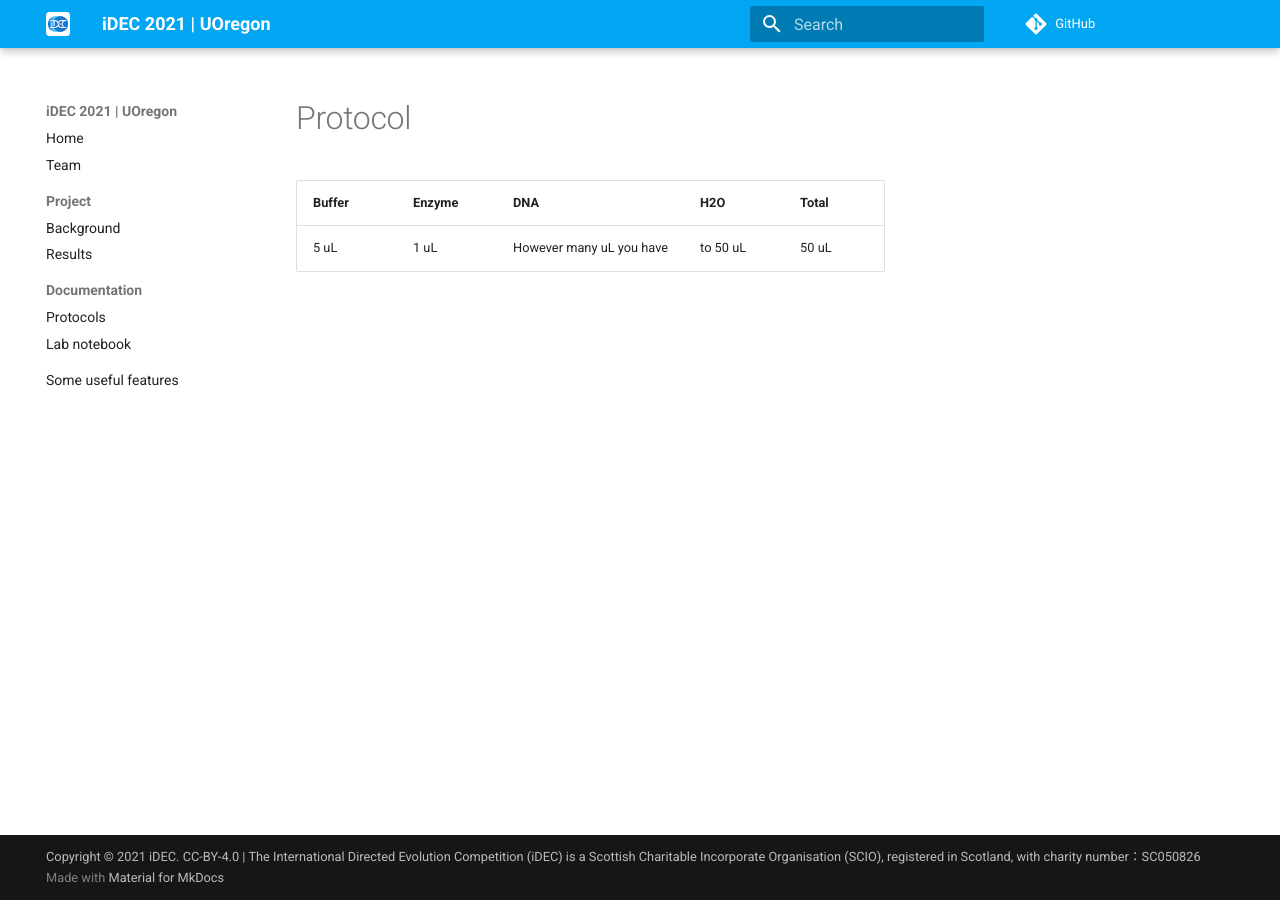
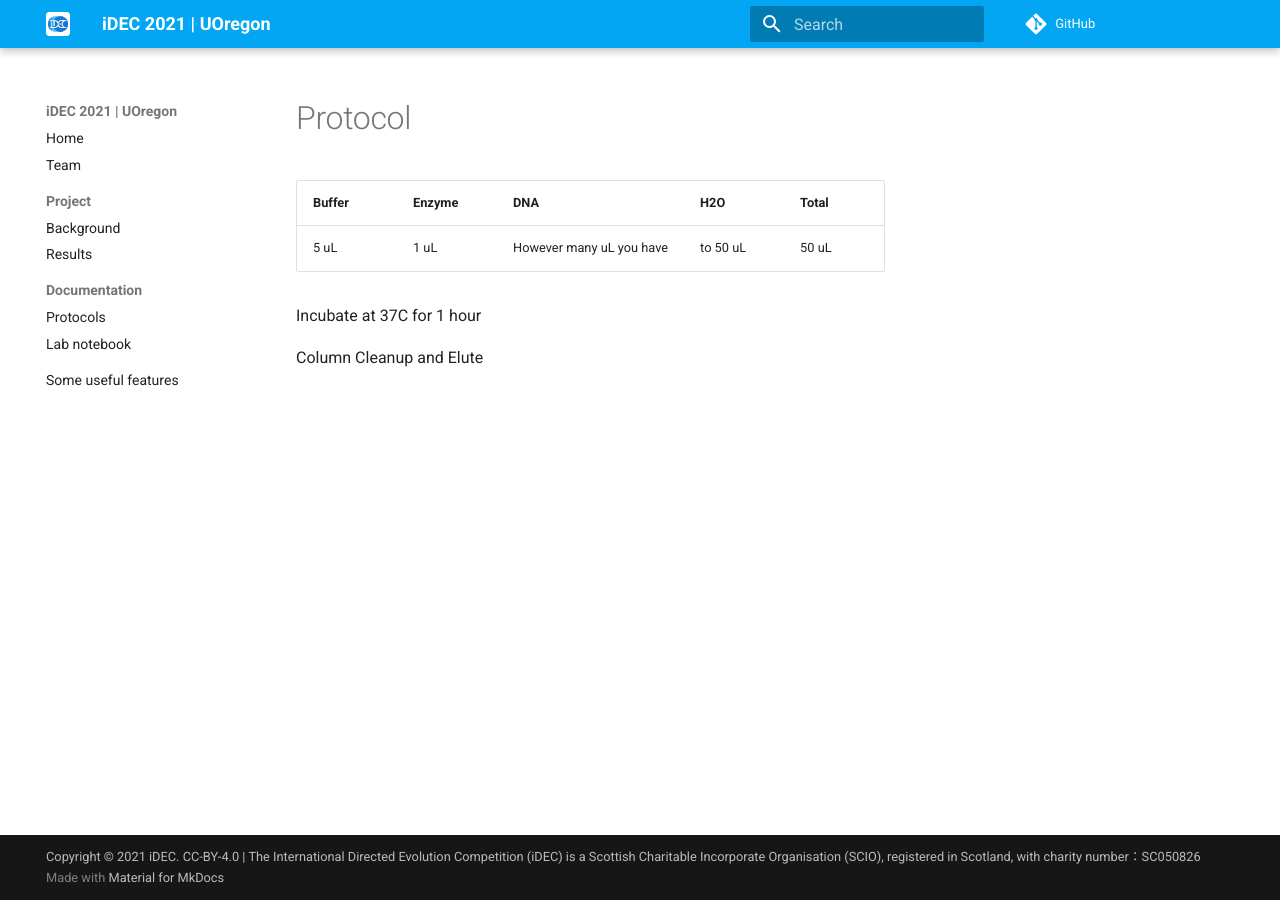
Before and after one commit to idec2021/UOregon, an MkDocs documentation site: the page built from docs/documentation/RestrictionDigest.md, in a window 1280 px wide. Built offline with MkDocs 1.6.1 and Material for MkDocs 9.7.7, drawn with Linux system fonts in a browser that asks for light colours; comment, search, counter and statistics services are not loaded.

Commit message:
Update RestrictionDigest.md

```diff
--- a/docs/documentation/RestrictionDigest.md
+++ b/docs/documentation/RestrictionDigest.md
@@ -3,3 +3,7 @@
 | Buffer | Enzyme | DNA | H2O | Total |
 | ----- | ----- | ----- | ----- | ----- |
 | 5 uL | 1 uL | However many uL you have | to 50 uL | 50 uL |
+
+Incubate at 37C for 1 hour
+
+Column Cleanup and Elute
```
